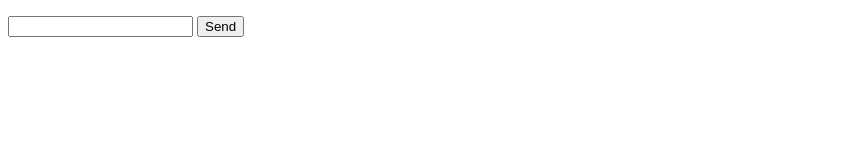
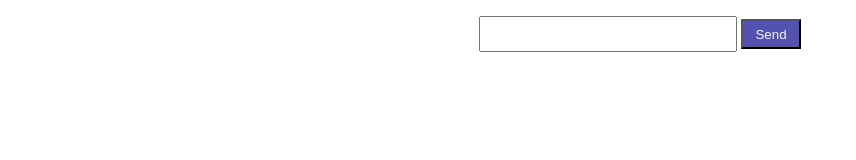
Before and after one commit to SzymanskiFilip/Messaging-app, a plain HTML site: page index.html in a window 1280 px wide. Shown: the whole page, without its empty margins (0-856 px from the left). Drawn offline with Linux system fonts and the light colour scheme.

Commit message:
added styles and connected them to html

```diff
--- a/index.html
+++ b/index.html
@@ -3,10 +3,11 @@
 <head>
     <meta charset="UTF-8">
     <meta name="viewport" content="width=device-width, initial-scale=1.0">
+    <link rel="stylesheet" href="style.css">
     <title>Messaging App</title>
 </head>
 <body>
-    <div>
+    <div id="app">
         <ul id="messages"></ul>
         <input type="text" id="textbox">
         <button id="button">Send</button>
--- a/style.css
+++ b/style.css
@@ -0,0 +1,18 @@
+body{
+    margin: 0;
+    padding: 0;
+    display: flex;
+    justify-content: center;
+}
+
+#button{
+    height: 30px;
+    width: 60px;
+    color: whitesmoke;
+    background-color: rgb(83, 83, 175);
+}
+
+#textbox{
+    height: 30px;
+    width: 250px;
+}
```
